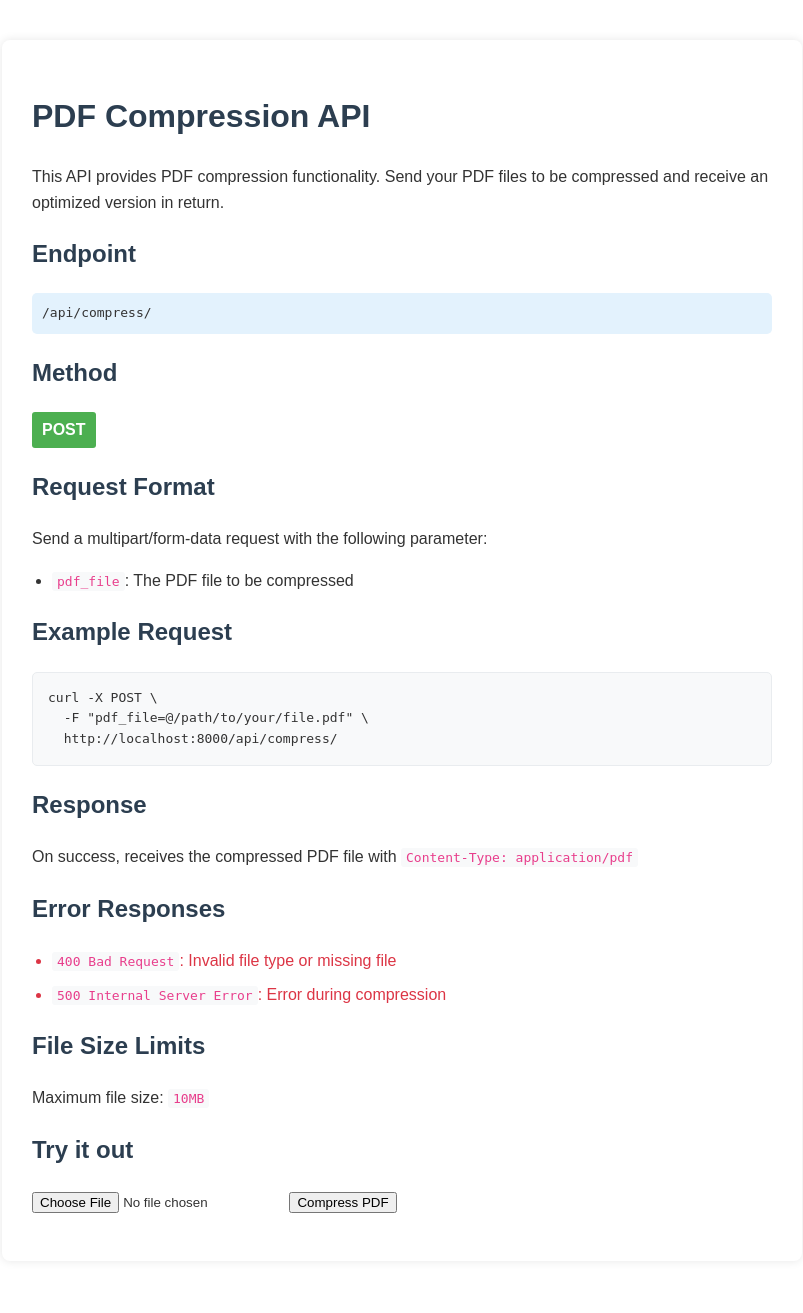
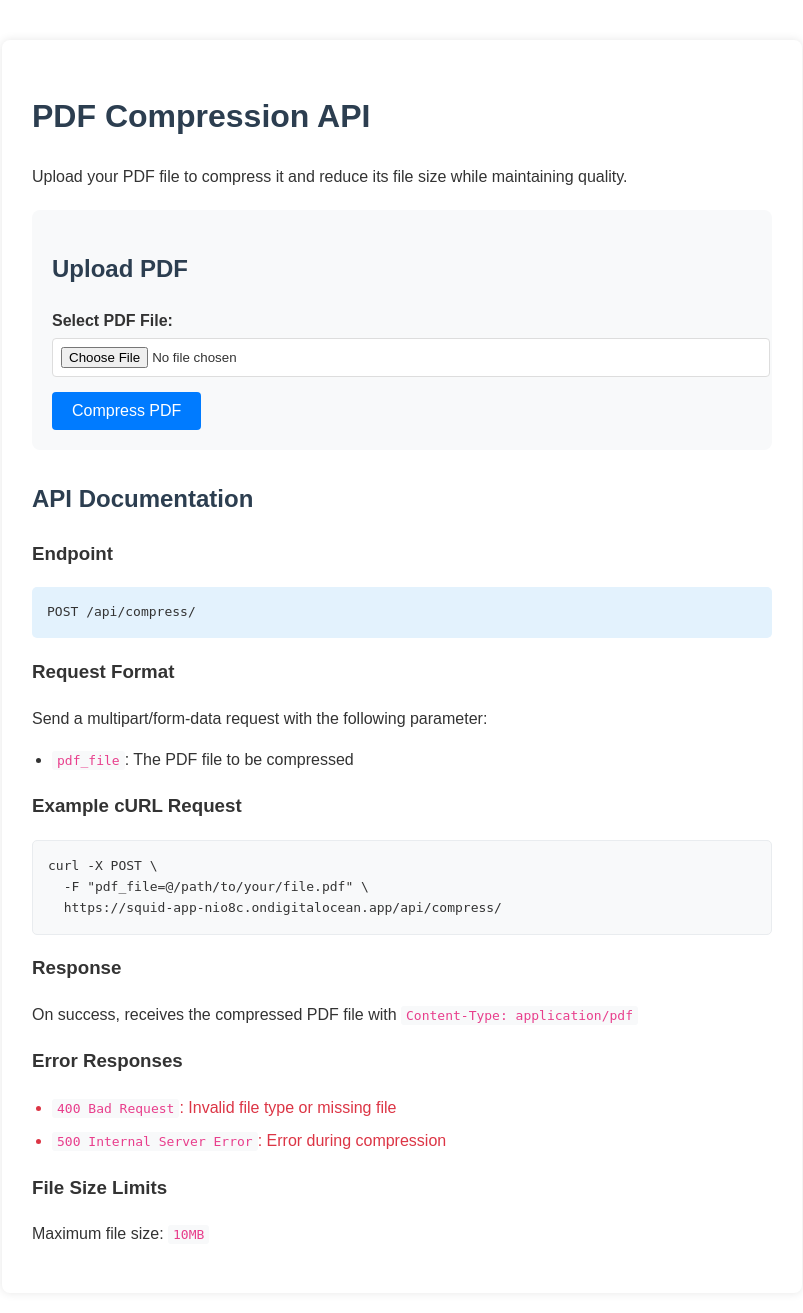
Before and after one commit to KaluEmeKalu/sample_compress_app, a Django app: page / in a window 1280 px wide. Shown: the whole page, without its empty margins (238-1041 px from the left). Before the commit the page ends 1213 px from the top, so only its background shows below. Run offline with Django 5.2, Linux system fonts and the light colour scheme; some libraries are stand-ins or nearby versions.

Commit message:
Add user-friendly file upload form and improve API documentation

```diff
--- a/pdf_compressor/templates/pdf_compressor/index.html
+++ b/pdf_compressor/templates/pdf_compressor/index.html
@@ -5,48 +5,106 @@
     <meta name="viewport" content="width=device-width, initial-scale=1.0">
     <title>PDF Compression API</title>
     <link rel="stylesheet" href="/static/css/styles.css">
+    <style>
+        .api-form {
+            background-color: #f8f9fa;
+            padding: 20px;
+            border-radius: 8px;
+            margin-top: 20px;
+        }
+        .form-group {
+            margin-bottom: 15px;
+        }
+        .form-group label {
+            display: block;
+            margin-bottom: 5px;
+            font-weight: bold;
+        }
+        .form-group input[type="file"] {
+            display: block;
+            width: 100%;
+            padding: 8px;
+            border: 1px solid #ddd;
+            border-radius: 4px;
+            background-color: white;
+        }
+        .submit-btn {
+            background-color: #007bff;
+            color: white;
+            padding: 10px 20px;
+            border: none;
+            border-radius: 4px;
+            cursor: pointer;
+            font-size: 16px;
+        }
+        .submit-btn:hover {
+            background-color: #0056b3;
+        }
+        .error-message {
+            color: #dc3545;
+            margin-top: 5px;
+        }
+        .api-docs {
+            margin-top: 30px;
+        }
+        .endpoint {
+            background-color: #e3f2fd;
+            padding: 15px;
+            border-radius: 5px;
+            font-family: monospace;
+            margin: 10px 0;
+        }
+    </style>
 </head>
 <body>
     <div class="container">
         <h1>PDF Compression API</h1>
-        <p>This API provides PDF compression functionality. Send your PDF files to be compressed and receive an optimized version in return.</p>
+        <p>Upload your PDF file to compress it and reduce its file size while maintaining quality.</p>
 
-        <h2>Endpoint</h2>
-        <div class="endpoint">/api/compress/</div>
+        <div class="api-form">
+            <h2>Upload PDF</h2>
+            <form action="/api/compress/" method="post" enctype="multipart/form-data">
+                {% csrf_token %}
+                <div class="form-group">
+                    <label for="pdf_file">Select PDF File:</label>
+                    <input type="file" id="pdf_file" name="pdf_file" accept=".pdf" required>
+                    {% if serializer.errors.pdf_file %}
+                        <div class="error-message">{{ serializer.errors.pdf_file.0 }}</div>
+                    {% endif %}
+                </div>
+                <button type="submit" class="submit-btn">Compress PDF</button>
+            </form>
+        </div>
 
-        <h2>Method</h2>
-        <div class="method">POST</div>
+        <div class="api-docs">
+            <h2>API Documentation</h2>
 
-        <h2>Request Format</h2>
+            <h3>Endpoint</h3>
+            <div class="endpoint">POST /api/compress/</div>
+
+            <h3>Request Format</h3>
             <p>Send a multipart/form-data request with the following parameter:</p>
             <ul>
                 <li><code>pdf_file</code>: The PDF file to be compressed</li>
             </ul>
 
-        <h2>Example Request</h2>
+            <h3>Example cURL Request</h3>
             <pre>curl -X POST \
   -F "pdf_file=@/path/to/your/file.pdf" \
-  http://localhost:8000/api/compress/</pre>
+  https://squid-app-nio8c.ondigitalocean.app/api/compress/</pre>
 
-        <h2>Response</h2>
+            <h3>Response</h3>
             <p>On success, receives the compressed PDF file with <code>Content-Type: application/pdf</code></p>
 
-        <h2>Error Responses</h2>
+            <h3>Error Responses</h3>
             <ul>
                 <li class="error"><code>400 Bad Request</code>: Invalid file type or missing file</li>
                 <li class="error"><code>500 Internal Server Error</code>: Error during compression</li>
             </ul>
 
-        <h2>File Size Limits</h2>
+            <h3>File Size Limits</h3>
             <p>Maximum file size: <code>10MB</code></p>
-
-        <h2>Try it out</h2>
-        <form action="/api/compress/" method="post" enctype="multipart/form-data">
-            <p>
-                <input type="file" name="pdf_file" accept=".pdf" required>
-                <button type="submit">Compress PDF</button>
-            </p>
-        </form>
+        </div>
     </div>
 </body>
 </html>
```
Also changed, not shown: pdf_compressor/views.py (+34 -1 lines). Lines whose indentation alone changed are shown as unchanged.
